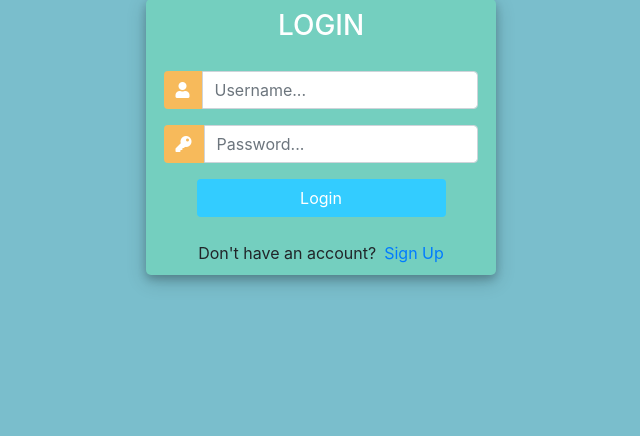
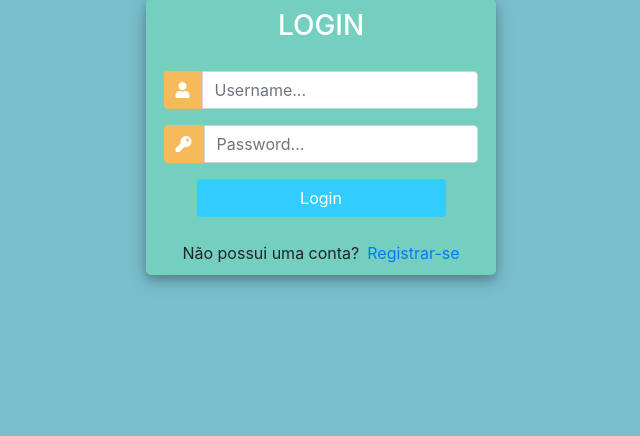
Before and after one commit to JoaoMaganin/login_page_django, a Django app: page /login/ in a window 1280 px wide. Shown: the part 263-699 px from the top of the page, without its empty margins (319-959 px from the left). Run offline with Django 3.2, Linux system fonts and the light colour scheme; some libraries are stand-ins or nearby versions.

Commit message:
Corrigindo template login.html

```diff
--- a/core/templates/login.html
+++ b/core/templates/login.html
@@ -108,7 +108,7 @@
 
 				<div class="mt-4">
 					<div class="d-flex justify-content-center links">
-						Don't have an account? <a href="{% url 'registrar' %}" class="ml-2">Sign Up</a>
+						Não possui uma conta? <a href="{% url 'registrar' %}" class="ml-2">Registrar-se</a>
 					</div>
 
 				</div>
```
